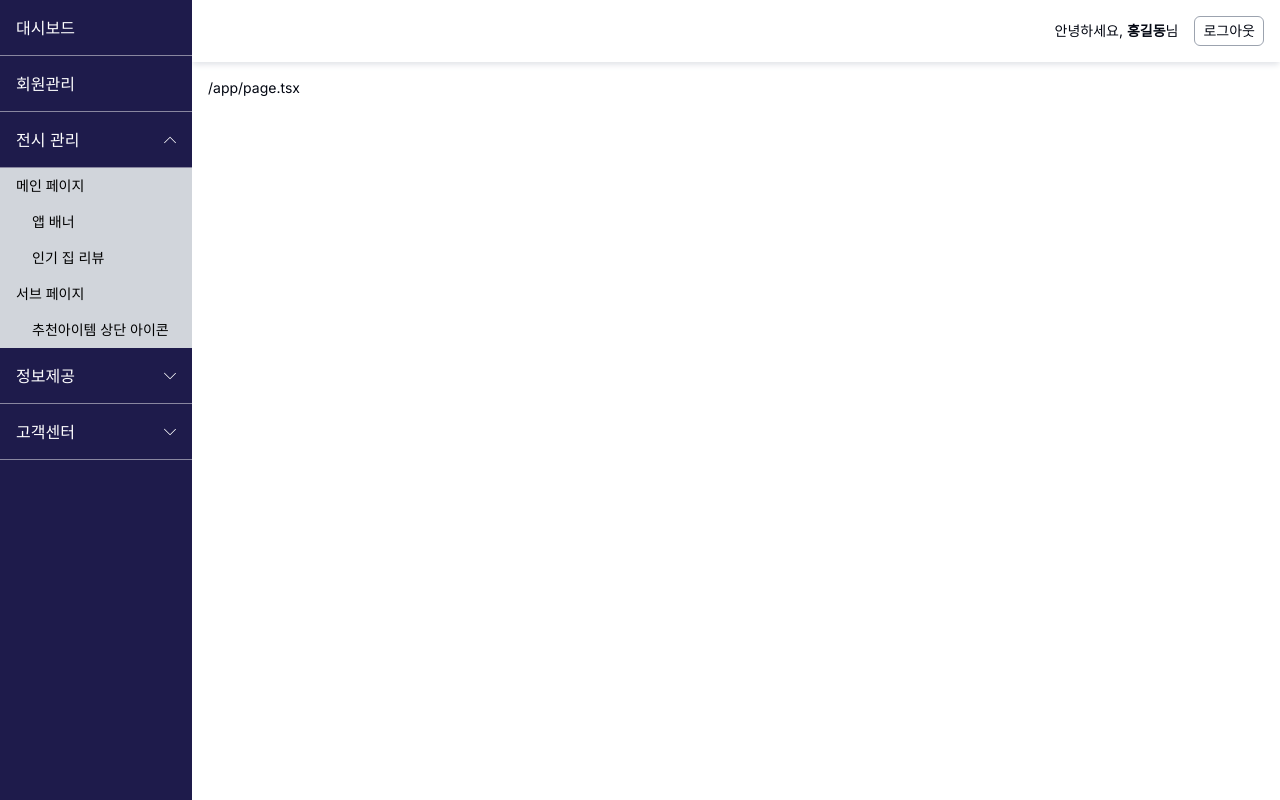
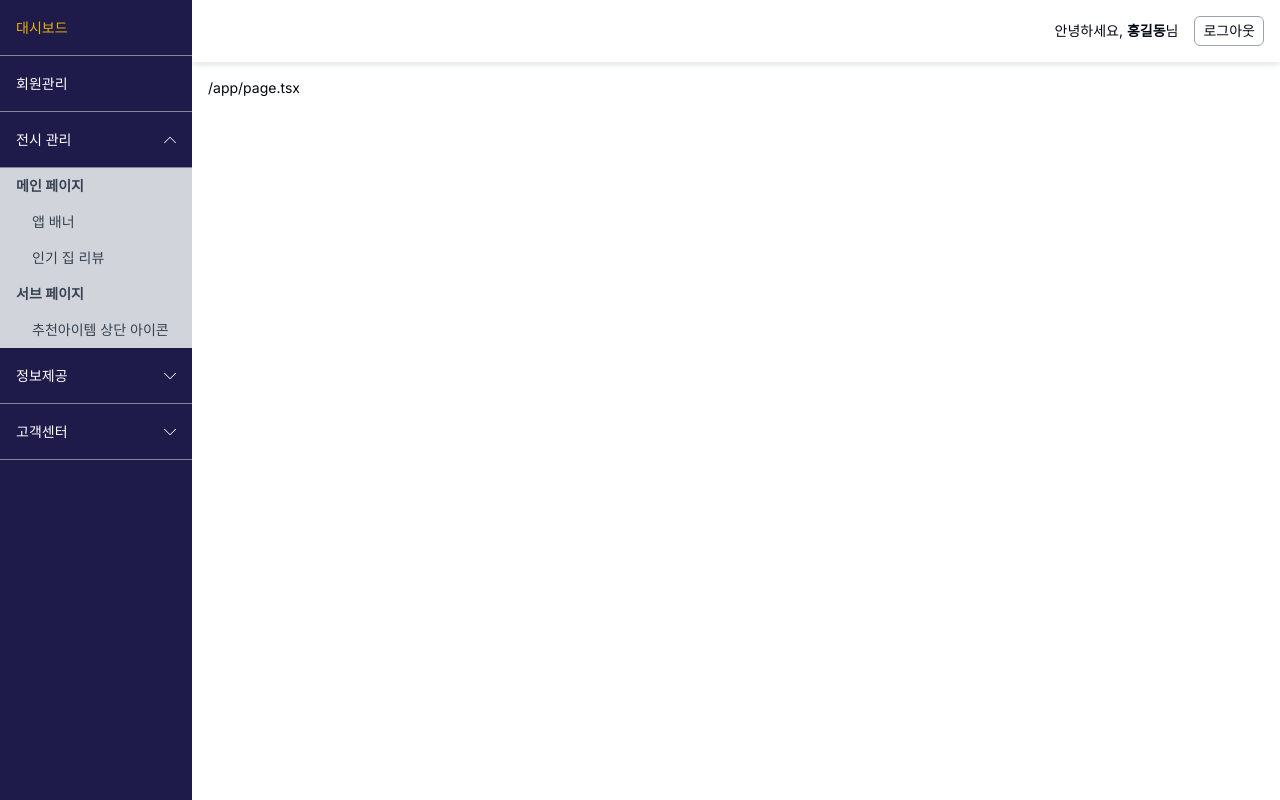
Before and after one commit to ppotatoG/housetalk-admin, a Next.js app: page / in a window 1280 px wide. Both pictures are taken after a click on the button "전시 관리". Built offline with nearby package versions, Linux system fonts and the light colour scheme.

Commit message:
Feat: 네비게이션 개선 - framer-motion 적용으로 자연스러운 메뉴 토글 - 메뉴 아이템 뎁스에 따른 스타일 정리 - index, item, button 으로 컴포넌트화

```diff
--- a/package.json
+++ b/package.json
@@ -16,6 +16,7 @@
     "eslint-config-next": "13.4.19",
     "flowbite": "^1.8.1",
     "flowbite-react": "^0.6.0",
+    "framer-motion": "^10.16.4",
     "next": "13.4.19",
     "react": "18.2.0",
     "react-chartjs-2": "^5.2.0",
--- /dev/null
+++ b/src/app/component/Navigation/NavigationButton.tsx
@@ -0,0 +1,113 @@
+import React from 'react';
+import { usePathname } from 'next/navigation';
+import { SlArrowDown, SlArrowUp } from 'react-icons/sl';
+
+interface NavigationButtonProps {
+  menu: Menu;
+  level: number;
+  isOpen: boolean;
+  handleMenuClick: () => void;
+}
+
+interface StyleLevel {
+  background?: string;
+  border?: string;
+  height?: string;
+  text:
+    | string
+    | ((isActivePage: boolean, isOpen: boolean, menu: Menu) => string);
+  padding?: string;
+  font?: string;
+}
+
+interface Styles {
+  common: string;
+  level: {
+    [key: number]: StyleLevel;
+  };
+}
+
+const styles: Styles = {
+  common:
+    'p-4 w-full cursor-pointer transition-colors duration-300 ease-in-out',
+  level: {
+    0: {
+      background: 'bg-indigo-950',
+      border: 'border-b border-gray-100 border-opacity-50',
+      height: 'h-14',
+      font: 'hover:text-yellow-500',
+      text: (isActivePage, isOpen, menu) =>
+        isActivePage || (isOpen && !menu.subMenu)
+          ? 'text-yellow-500'
+          : 'text-white',
+    },
+    1: {
+      background: 'bg-gray-300',
+      text: 'text-gray-700',
+      padding: 'py-2',
+      font: 'font-semibold',
+    },
+    2: {
+      background: 'bg-gray-300',
+      text: isActivePage =>
+        isActivePage ? 'text-indigo-700' : 'text-gray-700',
+      padding: 'py-2',
+      font: 'hover:text-indigo-700',
+    },
+  },
+};
+
+const getButtonStyles = (
+  level: number,
+  isActivePage: boolean,
+  isOpen: boolean,
+  menu: Menu
+): string => {
+  const paddingLeft = `pl-${level * 4}`;
+  const effectiveLevel = level === 1 && !menu.subMenu ? 2 : level;
+  const levelStyle = styles.level[effectiveLevel] || {};
+
+  const text =
+    typeof levelStyle.text === 'function'
+      ? levelStyle.text(isActivePage, isOpen, menu)
+      : levelStyle.text;
+
+  const styleComponents = [
+    styles.common,
+    levelStyle.background,
+    levelStyle.border,
+    levelStyle.height,
+    text,
+    levelStyle.padding,
+    levelStyle.font,
+    paddingLeft,
+  ];
+
+  return styleComponents.filter(Boolean).join(' ');
+};
+
+const NavigationButton: React.FC<NavigationButtonProps> = ({
+  menu,
+  level,
+  isOpen,
+  handleMenuClick,
+}) => {
+  const pathname = usePathname();
+  const isActivePage = pathname === menu.path;
+  const isParentMenu = level === 0;
+  const buttonStyle = getButtonStyles(level, isActivePage, isOpen, menu);
+
+  const ArrowIcon = isOpen ? SlArrowUp : SlArrowDown;
+
+  return (
+    <button
+      className={`flex justify-between items-center ${buttonStyle}`}
+      onClick={handleMenuClick}
+    >
+      {menu.name}
+      {isParentMenu && menu.subMenu?.length && <ArrowIcon className="w-3" />}
+    </button>
+  );
+};
+
+export default NavigationButton;
--- /dev/null
+++ b/src/app/component/Navigation/NavigationItem.tsx
@@ -0,0 +1,84 @@
+import React, { useEffect, useState } from 'react';
+import { useRouter } from 'next/navigation';
+import NavigationButton from '@/app/component/Navigation/NavigationButton';
+import { AnimatePresence, motion } from 'framer-motion';
+
+interface NavigationItemProps {
+  menu: Menu;
+  level: number;
+}
+
+const MENU_HEIGHT = 36;
+
+const NavigationItem: React.FC<NavigationItemProps> = ({ menu, level }) => {
+  const [isOpen, setIsOpen] = useState<boolean>(level !== 0);
+  const [menuHeight, setMenuHeight] = useState(0);
+  const hasSubMenu = menu.subMenu && menu.subMenu.length > 0;
+  const router = useRouter();
+
+  const dropdownVariants = {
+    open: { opacity: 1, height: menuHeight },
+    closed: { opacity: 0, height: 0, overflow: 'hidden' },
+  };
+
+  const calculateMenuHeight = (menuList: Menu[]): number => {
+    let totalHeight = 0;
+
+    menuList.forEach(item => {
+      totalHeight += MENU_HEIGHT;
+      if (item.subMenu) {
+        totalHeight += calculateMenuHeight(item.subMenu);
+      }
+    });
+
+    return totalHeight;
+  };
+
+  useEffect(() => {
+    if (isOpen) {
+      setMenuHeight(calculateMenuHeight(menu.subMenu || []));
+    } else {
+      setMenuHeight(0);
+    }
+  }, [isOpen, menu]);
+
+  const handleMenuClick = () => {
+    if (menu.path) {
+      router.push(menu.path);
+    } else if (level === 0) {
+      setIsOpen(!isOpen);
+    }
+  };
+
+  return (
+    <>
+      <NavigationButton
+        menu={menu}
+        level={level}
+        isOpen={isOpen}
+        handleMenuClick={handleMenuClick}
+      />
+      <AnimatePresence>
+        {isOpen && hasSubMenu && (
+          <motion.div
+            initial="closed"
+            animate="open"
+            exit="closed"
+            variants={dropdownVariants}
+            style={{ overflow: 'hidden' }}
+          >
+            {menu.subMenu.map(subMenu => (
+              <NavigationItem
+                key={subMenu.id}
+                menu={subMenu}
+                level={level + 1}
+              />
+            ))}
+          </motion.div>
+        )}
+      </AnimatePresence>
+    </>
+  );
+};
+
+export default NavigationItem;
--- a/src/app/component/Navigation/index.tsx
+++ b/src/app/component/Navigation/index.tsx
@@ -1,61 +1,6 @@
-import React, { useState } from 'react';
+import React from 'react';
 import { MENU } from '@/constants/menu';
-import { SlArrowDown, SlArrowUp } from 'react-icons/sl';
-import { useRouter } from 'next/navigation';
-import { usePathname } from 'next/navigation';
-
-interface Props {
-  menu: Menu;
-  level: number;
-}
-
-const NavigationItem: React.FC<Props> = ({ menu, level }: Props) => {
-  const [isOpen, setIsOpen] = useState<boolean>(level !== 0);
-  const hasSubMenu = menu.subMenu && menu.subMenu.length > 0;
-  const router = useRouter();
-  const pathname = usePathname();
-  const isParentMenu: boolean = level === 0;
-  const parentTextColor: string =
-    pathname === menu.path ? 'text-[#D8AD16]' : 'text-white';
-  // TODO: child text color
-
-  const handleMenuClick = () => {
-    if (menu.path) {
-      router.push(menu.path);
-    } else {
-      level === 0 ? setIsOpen(!isOpen) : null;
-    }
-  };
-
-  // TODO: Framer Motion 적용
-  return (
-    <>
-      <button
-        className={`flex justify-between items-center p-4 w-full cursor-pointer
-          ${
-            isParentMenu
-              ? `border-b border-gray-100 border-opacity-50 h-14 text-base ${parentTextColor}`
-              : `text-black bg-gray-300 py-2 pl-${level * 4}`
-          }`}
-        onClick={handleMenuClick}
-      >
-        {menu.name}
-        {hasSubMenu &&
-          level === 0 &&
-          (isOpen ? (
-            <SlArrowUp className="w-3" />
-          ) : (
-            <SlArrowDown className="w-3" />
-          ))}
-      </button>
-      {isOpen && hasSubMenu
-        ? menu.subMenu?.map(subMenu => (
-            <NavigationItem key={subMenu.id} menu={subMenu} level={level + 1} />
-          ))
-        : null}
-    </>
-  );
-};
+import NavigationItem from './NavigationItem';
 
 const Navigation = () => {
   return (
--- a/src/app/layout.tsx
+++ b/src/app/layout.tsx
@@ -17,7 +17,7 @@ export default function RootLayout({
   return (
     <html lang="ko">
       <body className={inter.className} suppressHydrationWarning={true}>
-        <div className="grid grid-cols-[12rem,1fr] h-screen text-gray-950 dark:text-gray-50 text-sm overflow-auto">
+        <div className="grid grid-cols-[12rem,1fr] h-screen text-gray-950 dark:text-gray-50 text-sm overflow-auto font-normal	">
           <Navigation />
           <div className="flex flex-col">
             <Header />
--- a/tailwind.config.js
+++ b/tailwind.config.js
@@ -1,4 +1,22 @@
 module.exports = {
   content: ['./src/**/*.{js,ts,jsx,tsx,mdx}'],
-  safelist: ['pl-4', 'pl-8'],
+  safelist: [
+    'pl-4',
+    'pl-8',
+    'p-4',
+    'w-full',
+    'cursor-pointer',
+    'bg-indigo-950',
+    'border-b',
+    'border-gray-100',
+    'border-opacity-50',
+    'h-14',
+    'text-yellow-500',
+    'text-white',
+    'bg-gray-300',
+    'text-black',
+    'py-2',
+    'font-semibold',
+    'hover:text-indigo-700',
+  ],
 };
```
Also changed, not shown: 1 other file (tests, documents, lock files or other folders).
